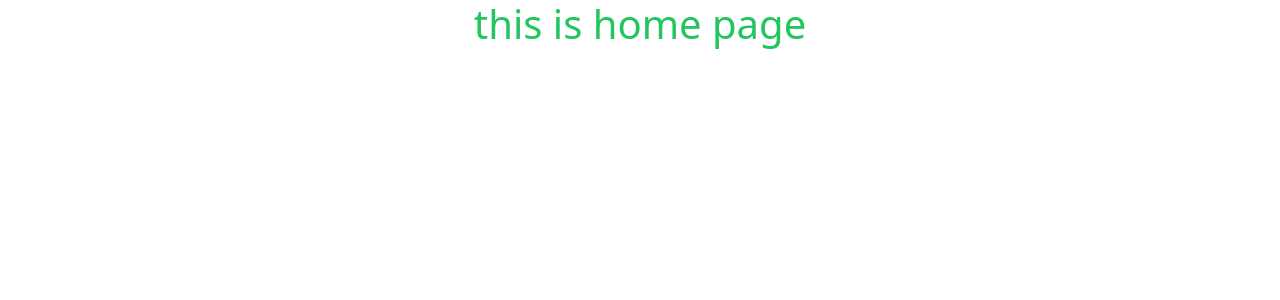
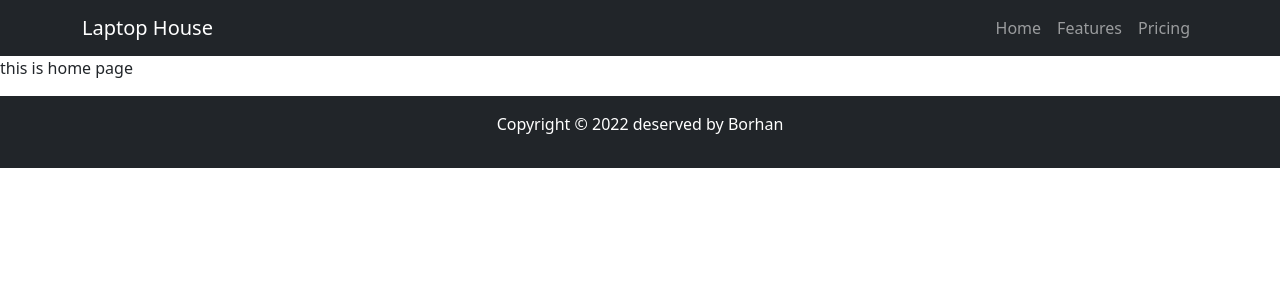
Before and after one commit to MuhammadBorhan/warehouse-management-client-side-MuhammadBorhan, a React (Create React App) app: page / in a window 1280 px wide. Shown: the top 300 px of the page. Built offline with nearby package versions, Linux system fonts and the light colour scheme.

Commit message:
header and footer section added

```diff
--- a/public/index.html
+++ b/public/index.html
@@ -1,14 +1,12 @@
 <!DOCTYPE html>
 <html lang="en">
+
 <head>
   <meta charset="utf-8" />
   <link rel="icon" href="%PUBLIC_URL%/favicon.ico" />
   <meta name="viewport" content="width=device-width, initial-scale=1" />
   <meta name="theme-color" content="#000000" />
-    <meta
-      name="description"
-      content="Web site created using create-react-app"
-    />
+  <meta name="description" content="Web site created using create-react-app" />
   <link rel="apple-touch-icon" href="%PUBLIC_URL%/logo192.png" />
   <!--
       manifest.json provides metadata used when your web app is installed on a
@@ -24,8 +22,9 @@
       work correctly both with client-side routing and a non-root public URL.
       Learn how to configure a non-root public URL by running `npm run build`.
     -->
-    <title>React App</title>
+  <title>Laptop Inventory House</title>
 </head>
+
 <body>
   <noscript>You need to enable JavaScript to run this app.</noscript>
   <div id="root"></div>
@@ -40,4 +39,5 @@
       To create a production bundle, use `npm run build` or `yarn build`.
     -->
 </body>
+
 </html>
--- a/src/App.js
+++ b/src/App.js
@@ -1,9 +1,18 @@
+import { Route, Routes } from 'react-router-dom';
 import './App.css';
+import Footer from './Home/Footer/Footer';
+import Header from './Home/Header/Header';
+import HomePage from './Home/HomePage/HomePage';
 
 function App() {
   return (
-    <div className="App">
-      <h1 className='text-green-500'>this is home page</h1>
+    <div>
+      <Header></Header>
+      <Routes>
+        <Route path='/' element={<HomePage></HomePage>}></Route>
+        <Route path='/home' element={<HomePage></HomePage>}></Route>
+      </Routes>
+      <Footer></Footer>
     </div>
   );
 }
--- /dev/null
+++ b/src/Home/Footer/Footer.js
@@ -0,0 +1,13 @@
+import React from 'react';
+
+const Footer = () => {
+    const date = new Date();
+    const getYear = date.getFullYear();
+    return (
+        <div className='text-center py-3 bg-dark'>
+            <p className='text-white'>Copyright &copy; {getYear} deserved by Borhan</p>
+        </div>
+    );
+};
+
+export default Footer;
--- /dev/null
+++ b/src/Home/Header/Header.js
@@ -0,0 +1,21 @@
+import React from 'react';
+import { Container, Nav, Navbar } from 'react-bootstrap';
+
+const Header = () => {
+    return (
+        <div>
+            <Navbar bg="dark" variant="dark">
+                <Container>
+                    <Navbar.Brand href="#home">Laptop House</Navbar.Brand>
+                    <Nav className="ms-auto">
+                        <Nav.Link href="#home">Home</Nav.Link>
+                        <Nav.Link href="#features">Features</Nav.Link>
+                        <Nav.Link href="#pricing">Pricing</Nav.Link>
+                    </Nav>
+                </Container>
+            </Navbar>
+        </div>
+    );
+};
+
+export default Header;
--- /dev/null
+++ b/src/Home/HomePage/HomePage.js
@@ -0,0 +1,11 @@
+import React from 'react';
+
+const HomePage = () => {
+    return (
+        <div>
+            <p>this is home page</p>
+        </div>
+    );
+};
+
+export default HomePage;
```
Lines whose indentation alone changed are shown as unchanged.
